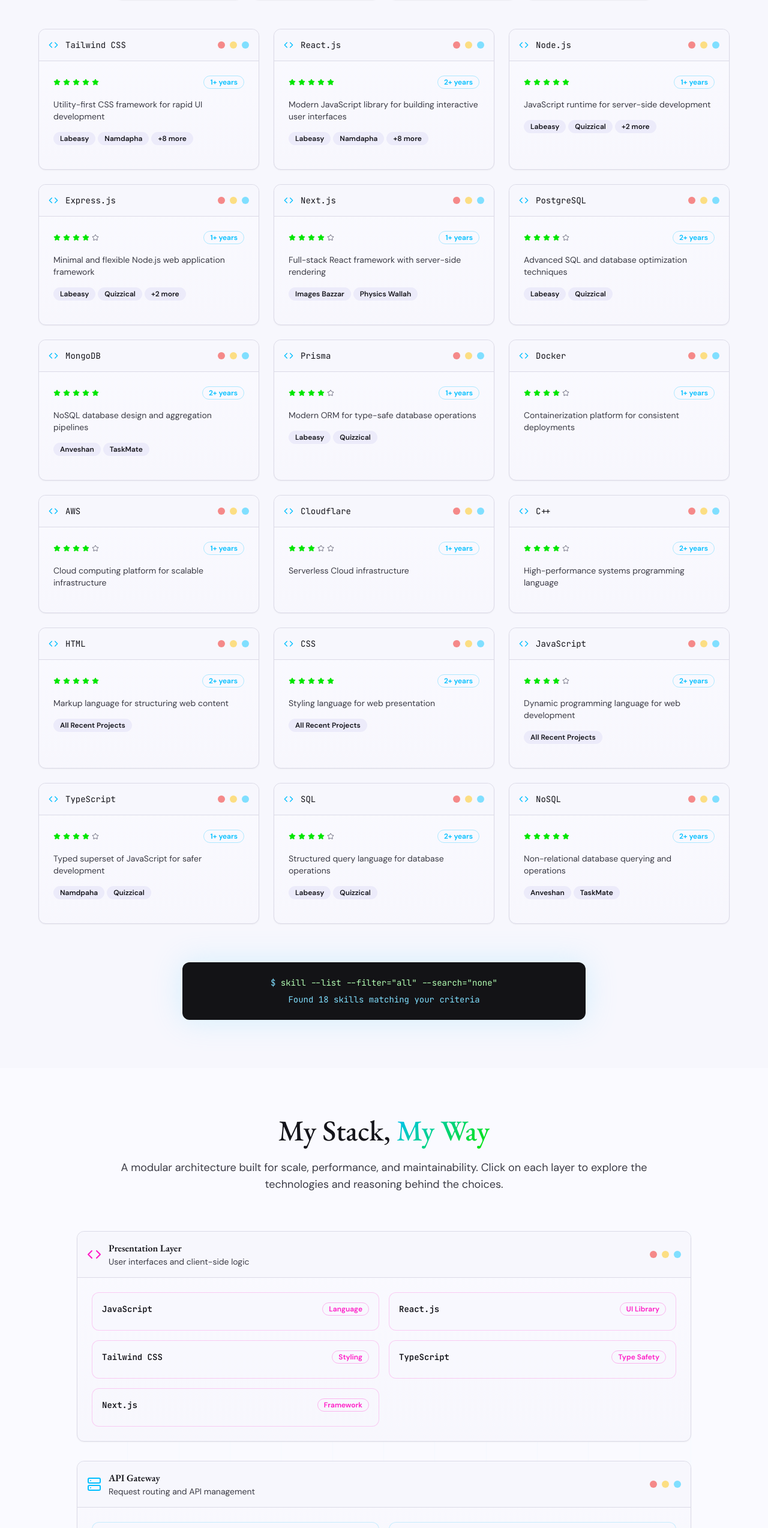
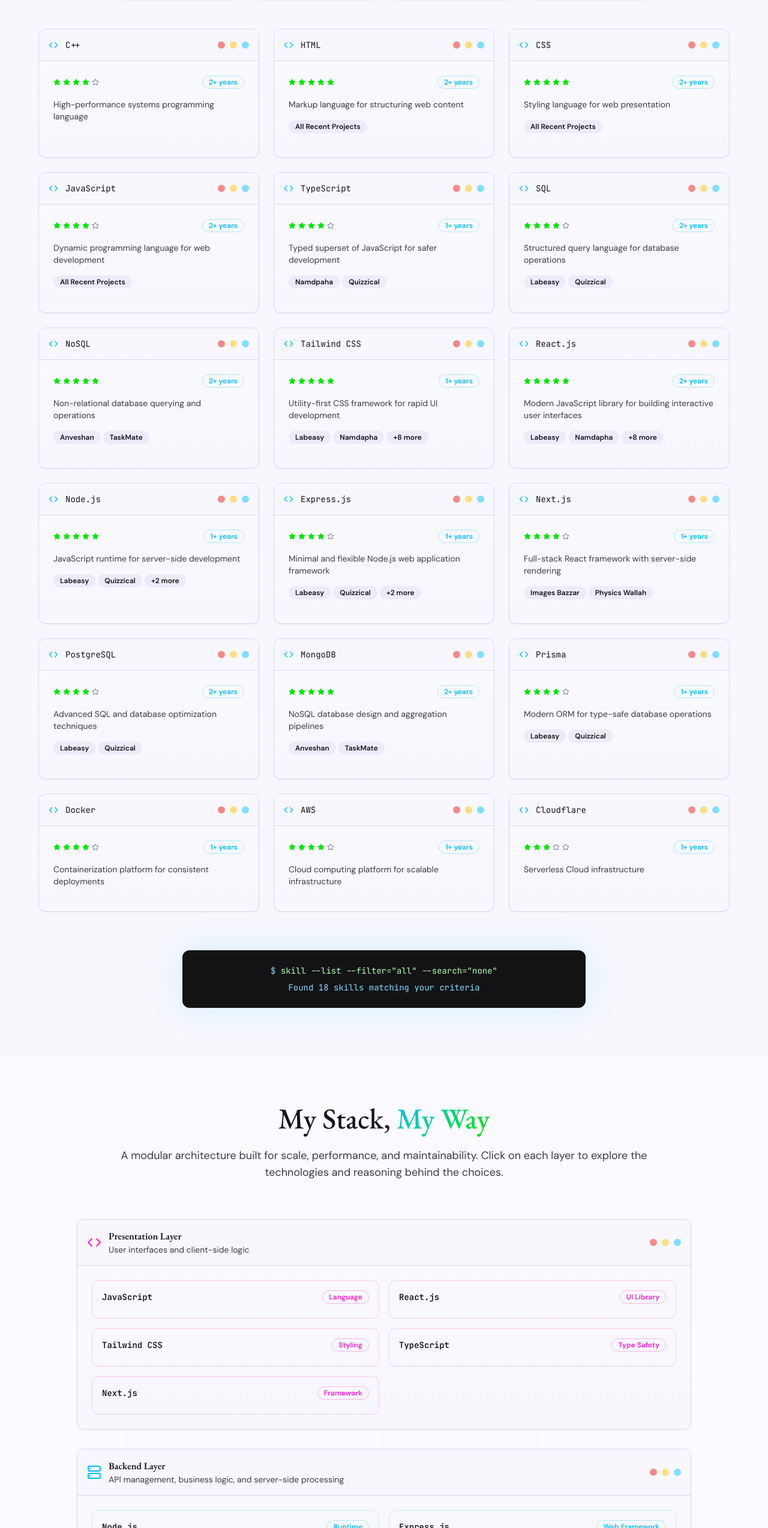
Before and after one commit to aadishj23/Portfolio, a React (Vite) app in the folder Frontend/: page / in a window 1280 px wide. Shown: the part 8519-11066 px from the top of the page at 60% size. Built offline with nearby package versions, Linux system fonts and the light colour scheme.

Commit message:
optimized stack and reordered default order of skills

```diff
--- a/Frontend/src/components/SkillsSection.tsx
+++ b/Frontend/src/components/SkillsSection.tsx
@@ -41,7 +41,72 @@
   ];
 
   const skills = [
-    // Backend Development
+    // Programming Languages
+    {
+      name: 'C++',
+      category: 'languages',
+      proficiency: 4,
+      experience: '2+ years',
+      description: 'High-performance systems programming language',
+      usedIn: ['Data Structures and Algorithms', 'System programming', 'Performance optimization']
+  },
+  {
+      name: 'HTML',
+      category: 'languages',
+      proficiency: 5,
+      experience: '2+ years',
+      projects: ['All Recent Projects'],
+      description: 'Markup language for structuring web content',
+      usedIn: ['Web development', 'Content structure', 'Accessibility implementation']
+  },
+  {
+      name: 'CSS',
+      category: 'languages',
+      proficiency: 5,
+      experience: '2+ years',
+      projects: ['All Recent Projects'],
+      description: 'Styling language for web presentation',
+      usedIn: ['UI/UX design', 'Responsive layouts', 'Animation and transitions']
+  },
+  {
+      name: 'JavaScript',
+      category: 'languages',
+      proficiency: 4,
+      experience: '2+ years',
+      projects: ['All Recent Projects'],
+      description: 'Dynamic programming language for web development',
+      usedIn: ['Frontend applications', 'Backend APIs', 'Interactive web features']
+  },
+  {
+    name: 'TypeScript',
+    category: 'languages',
+    proficiency: 4,
+    experience: '1+ years',
+    projects: ['Namdpaha', 'Quizzical'],
+    description: 'Typed superset of JavaScript for safer development',
+    usedIn: ['Large codebases', 'API development', 'Frontend applications']
+  },
+  {
+      name: 'SQL',
+      category: 'languages',
+      proficiency: 4,
+      experience: '2+ years',
+      projects: ['Labeasy', 'Quizzical'],
+      description: 'Structured query language for database operations',
+      usedIn: ['Database operations', 'Data analysis', 'Report generation']
+  },
+  {
+      name: 'NoSQL',
+      category: 'languages',
+      proficiency: 5,
+      experience: '2+ years',
+      projects: ['Anveshan', 'TaskMate'],
+      description: 'Non-relational database querying and operations',
+      usedIn: ['Flexible data modeling', 'Scalable applications', 'Real-time data']
+  },
+
+
+    // Frameworks
     {
         name: 'Tailwind CSS',
         category: 'frameworks',
@@ -141,70 +206,6 @@
         experience: '1+ years',
         description: 'Serverless Cloud infrastructure',
         usedIn: ['Cloudflare Pages', 'Cloudflare Workers']
-    },
-
-    // Programming Languages
-    {
-        name: 'C++',
-        category: 'languages',
-        proficiency: 4,
-        experience: '2+ years',
-        description: 'High-performance systems programming language',
-        usedIn: ['Data Structures and Algorithms', 'System programming', 'Performance optimization']
-    },
-    {
-        name: 'HTML',
-        category: 'languages',
-        proficiency: 5,
-        experience: '2+ years',
-        projects: ['All Recent Projects'],
-        description: 'Markup language for structuring web content',
-        usedIn: ['Web development', 'Content structure', 'Accessibility implementation']
-    },
-    {
-        name: 'CSS',
-        category: 'languages',
-        proficiency: 5,
-        experience: '2+ years',
-        projects: ['All Recent Projects'],
-        description: 'Styling language for web presentation',
-        usedIn: ['UI/UX design', 'Responsive layouts', 'Animation and transitions']
-    },
-    {
-        name: 'JavaScript',
-        category: 'languages',
-        proficiency: 4,
-        experience: '2+ years',
-        projects: ['All Recent Projects'],
-        description: 'Dynamic programming language for web development',
-        usedIn: ['Frontend applications', 'Backend APIs', 'Interactive web features']
-    },
-    {
-      name: 'TypeScript',
-      category: 'languages',
-      proficiency: 4,
-      experience: '1+ years',
-      projects: ['Namdpaha', 'Quizzical'],
-      description: 'Typed superset of JavaScript for safer development',
-      usedIn: ['Large codebases', 'API development', 'Frontend applications']
-    },
-    {
-        name: 'SQL',
-        category: 'languages',
-        proficiency: 4,
-        experience: '2+ years',
-        projects: ['Labeasy', 'Quizzical'],
-        description: 'Structured query language for database operations',
-        usedIn: ['Database operations', 'Data analysis', 'Report generation']
-    },
-    {
-        name: 'NoSQL',
-        category: 'languages',
-        proficiency: 5,
-        experience: '2+ years',
-        projects: ['Anveshan', 'TaskMate'],
-        description: 'Non-relational database querying and operations',
-        usedIn: ['Flexible data modeling', 'Scalable applications', 'Real-time data']
     }
   ];
 
--- a/Frontend/src/components/StackSection.tsx
+++ b/Frontend/src/components/StackSection.tsx
@@ -21,30 +21,18 @@
         { name: 'TypeScript', role: 'Type Safety', why: 'Fewer runtime errors, better DX' },
         { name: 'Next.js', role: 'Framework', why: 'SSR/SSG, routing, and API routes' }
       ],
-      connections: ['api']
+      connections: ['backend']
     },
     {
-      id: 'api',
-      name: 'API Gateway',
+      id: 'backend',
+      name: 'Backend Layer',
       icon: <Server size={24} />,
       color: 'electric',
       position: 'top-20',
-      description: 'Request routing and API management',
+      description: 'API management, business logic, and server-side processing',
       technologies: [
         { name: 'Node.js', role: 'Runtime', why: 'Non-blocking I/O for scalable servers' },
-        { name: 'Express.js', role: 'Web Framework', why: 'Minimal, robust HTTP server for APIs' }
-      ],
-      connections: ['business']
-    },
-    {
-      id: 'business',
-      name: 'Business Logic',
-      icon: <Layers size={24} />,
-      color: 'electric',
-      position: 'top-60',
-      description: 'Core application logic and processing',
-      technologies: [
-        { name: 'Node.js', role: 'Runtime', why: 'Server-side JavaScript for core logic' },
+        { name: 'Express.js', role: 'Web Framework', why: 'Minimal, robust HTTP server for APIs' },
         { name: 'Prisma', role: 'ORM', why: 'Type-safe database access and migrations' }
       ],
       connections: ['database']
@@ -53,8 +41,8 @@
       id: 'database',
       name: 'Data Layer',
       icon: <Database size={24} />,
-      color: 'electric',
-      position: 'top-120',
+      color: 'neon',
+      position: 'top-60',
       description: 'Data persistence and management',
       technologies: [
         { name: 'PostgreSQL', role: 'Relational DB', why: 'ACID compliance and rich SQL features' },
@@ -67,7 +55,7 @@
       name: 'Infrastructure',
       icon: <Cloud size={24} />,
       color: 'hot',
-      position: 'top-140',
+      position: 'top-80',
       description: 'Cloud services and deployment',
       technologies: [
         { name: 'AWS', role: 'Cloud Platform', why: 'Managed services and global infrastructure' },
```
